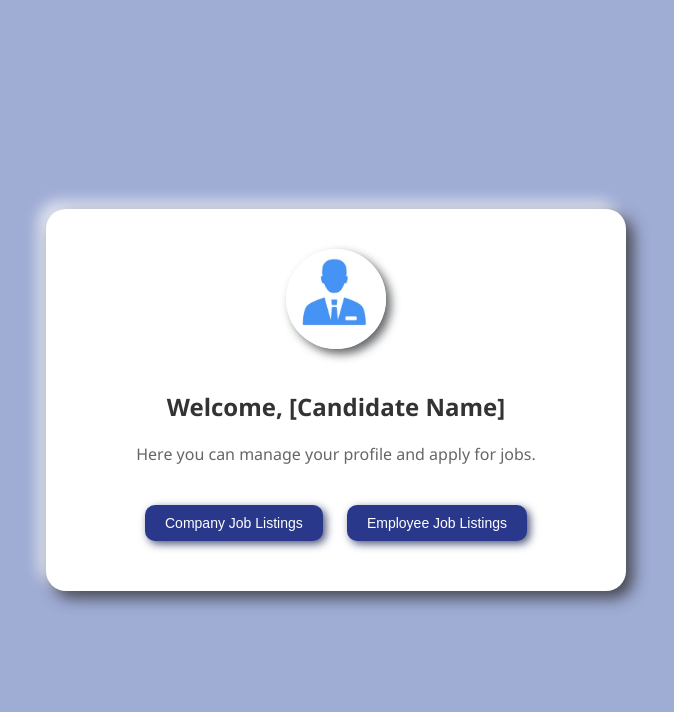
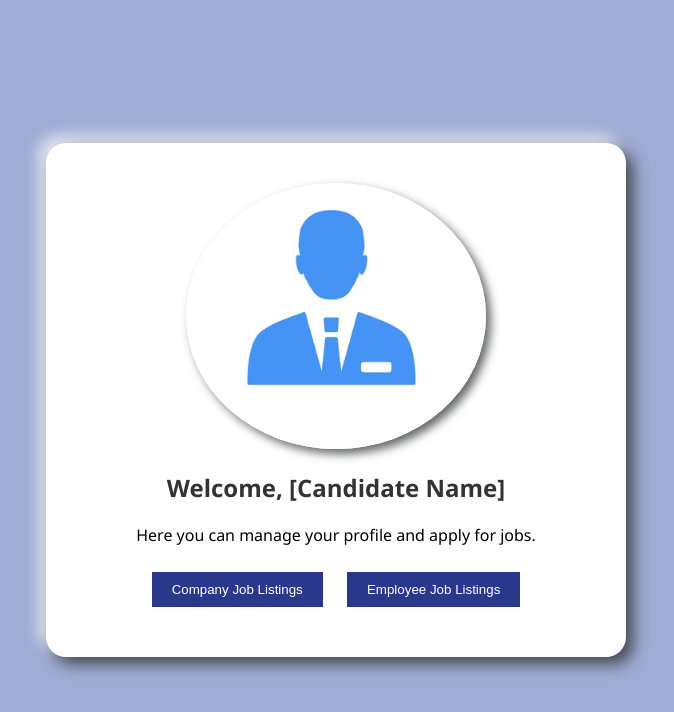
Before and after one commit to PinjariSohail/CODESOFT_WED_DEV_LEVEL-2_TASK-2, a plain HTML site: page candidate_dashboard.html in a window 1280 px wide. Shown: the whole page, without its empty margins (304-978 px from the left). Drawn offline with Linux system fonts and the light colour scheme; no server answers; files whose address does not match are found by name.

Commit message:
Update candidate_dashboard.html

```diff
--- a/candidate_dashboard.html
+++ b/candidate_dashboard.html
@@ -29,10 +29,6 @@
 
     .profile-picture {
       border-radius: 50%;
-      width: 100px;
-      height: 100px;
-      object-fit: cover;
-      margin-bottom: 20px;
       box-shadow: 5px 5px 10px #494b4fd8, -5px -5px 10px #ffffffc0;
     }
 
@@ -42,23 +38,12 @@
       margin-bottom: 20px;
     }
 
-    p {
-      font-size: 16px;
-      color: #666;
-    }
-
-    .options {
-      margin-top: 30px;
-    }
 
     .options button {
       background-color: #29388b;
       border: none;
       padding: 10px 20px;
       margin: 10px;
-      border-radius: 10px;
-      box-shadow: 3px 3px 8px #4c5578, -3px -3px 8px #ffffffd2;
-      font-size: 14px;
       color: #ffffff;
       cursor: pointer;
       transition: all 0.3s ease;
@@ -84,10 +69,6 @@
   <script>
     fetch('/get-latest-candidate')
       .then(response => response.json())
-      .then(data => {
-        const candidateNameElement = document.getElementById('candidate-name');
-        candidateNameElement.textContent = `Welcome, ${data.name}`;
-      })
       .catch(error => console.error('Error fetching candidate name:', error));
   </script>
 </body>
```
